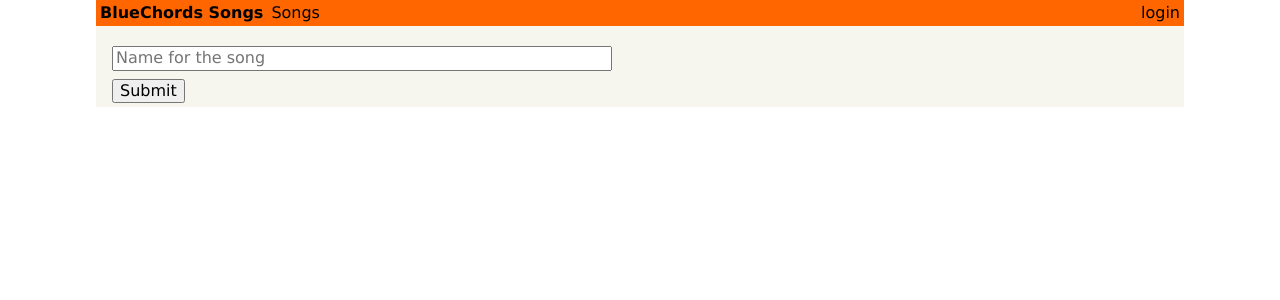
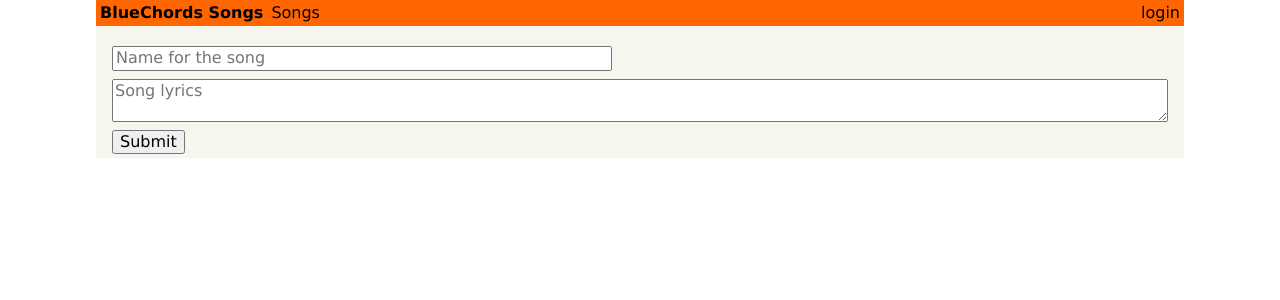
Before and after one commit to mnezerka/bluechords, a React (Create React App) app in the folder app/: page /create in a window 1280 px wide. Shown: the top 300 px of the page. Built offline with nearby package versions, Linux system fonts and the light colour scheme.

Commit message:
Allow to enter content on creation of new song

```diff
--- a/app/src/components/SongCreate.js
+++ b/app/src/components/SongCreate.js
@@ -9,6 +9,7 @@ mutation SongMutation($name: String!)
     {
         id
         name
+        content
     }
 }
 `
@@ -17,12 +18,12 @@ class CreateSong extends Component
 {
     state = {
         name: '',
-        url: '',
+        content: '',
     }
 
     render()
     {
-        const {name} = this.state
+        const {name, content} = this.state
 
         return (
             <div>
@@ -34,6 +35,15 @@ class CreateSong extends Component
                         type="text"
                         placeholder="Name for the song"
                     />
+
+                    <textarea
+                        className="mb2"
+                        value={content}
+                        onChange={e => this.setState({content: e.target.value })}
+                        type="textarea"
+                        placeholder="Song lyrics"
+                    />
+
                 </div>
 
                 <Mutation
```
Also changed, not shown: 1 other file (tests, documents, lock files or other folders).
